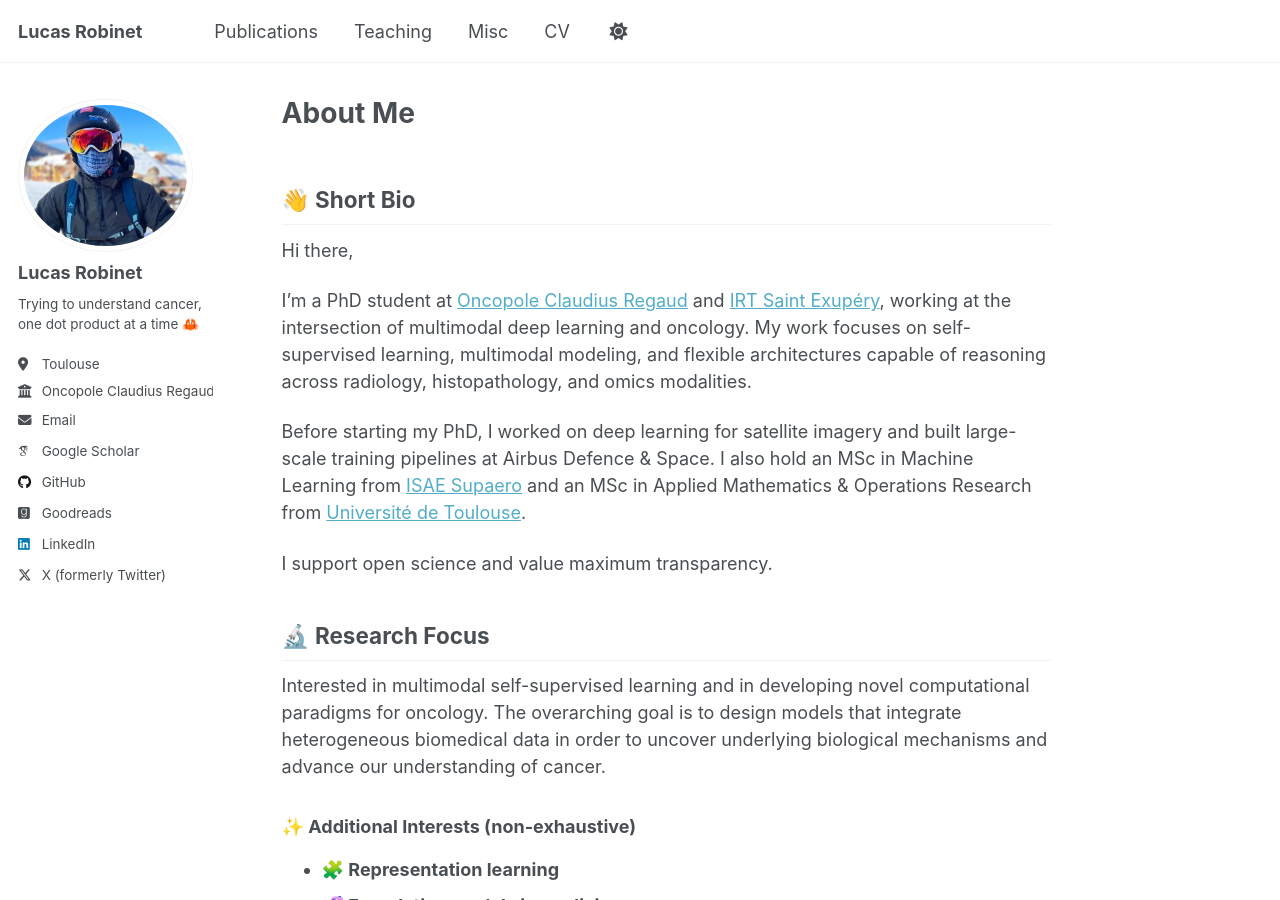
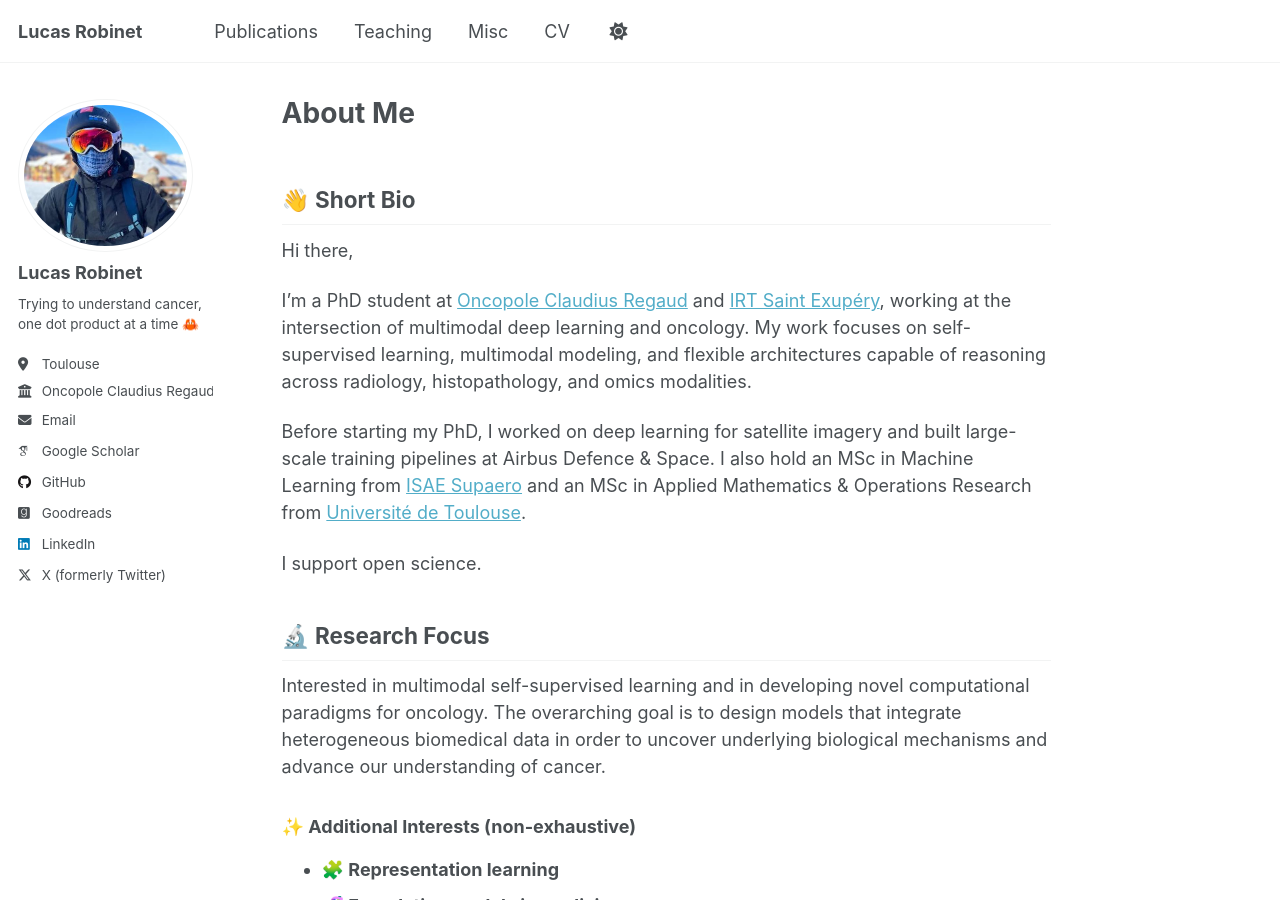
Before and after one commit to Lucas-rbnt/Lucas-rbnt.github.io, a Jekyll site: the page built from _pages/about.md, in a window 1280 px wide and 900 px high. Built offline with Jekyll 4.4.1, drawn with Linux system fonts in a browser that asks for light colours; some web fonts are replaced; a script that is not in the unit is left out.

Commit message:
minor changes

```diff
--- a/_pages/about.md
+++ b/_pages/about.md
@@ -15,7 +15,7 @@ I'm a PhD student at [Oncopole Claudius Regaud](https://www.iuct-oncopole.fr/) a
 Before starting my PhD, I worked on deep learning for satellite imagery and built large-scale training pipelines at Airbus Defence & Space.
 I also hold an MSc in Machine Learning from [ISAE Supaero](https://www.isae-supaero.fr/en/) and an MSc in Applied Mathematics & Operations Research from [Université de Toulouse](https://www.univ-tlse3.fr/).
 
-I support open science and value maximum transparency.
+I support open science.
 
 ## 🔬 Research Focus
 
```
